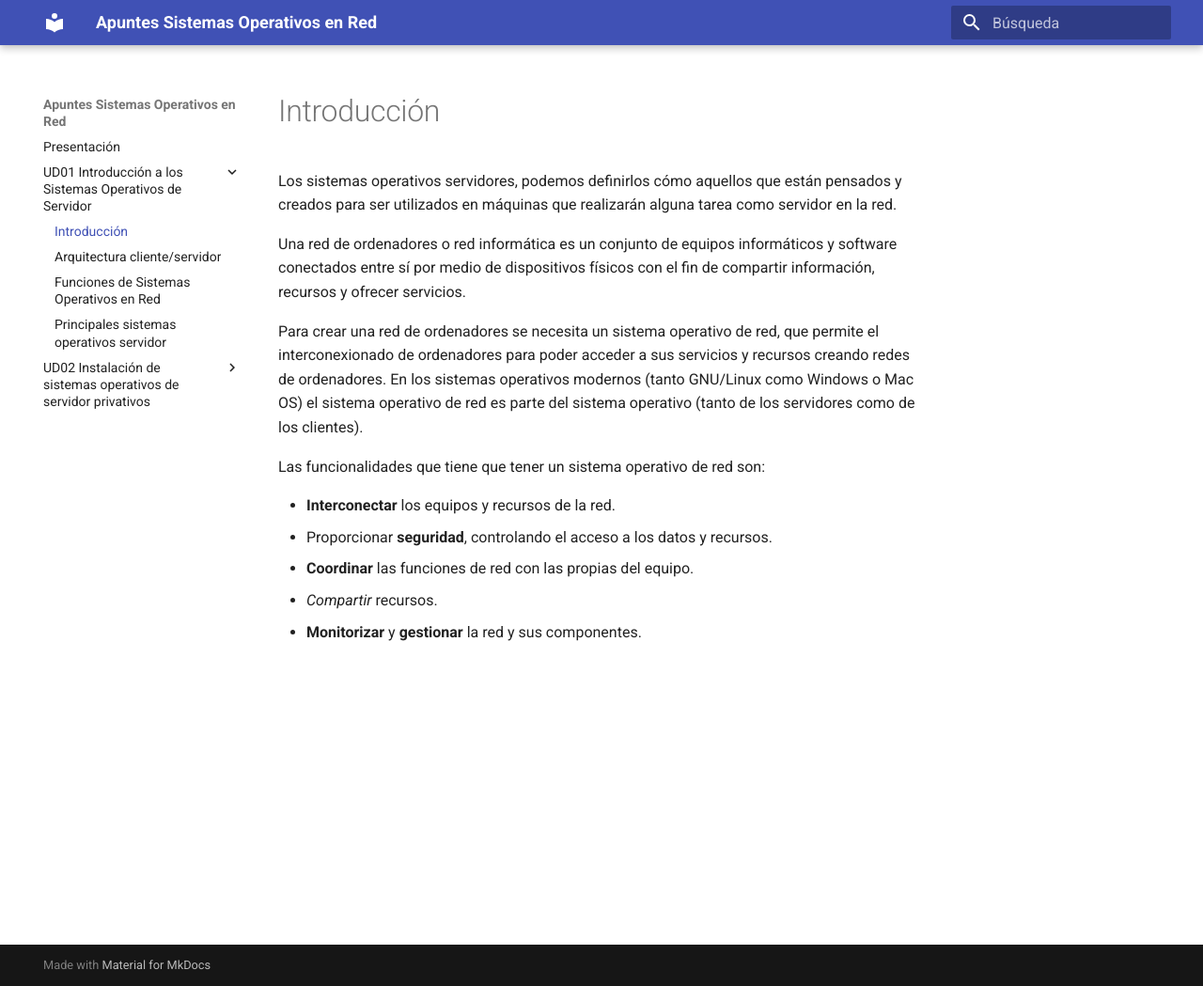
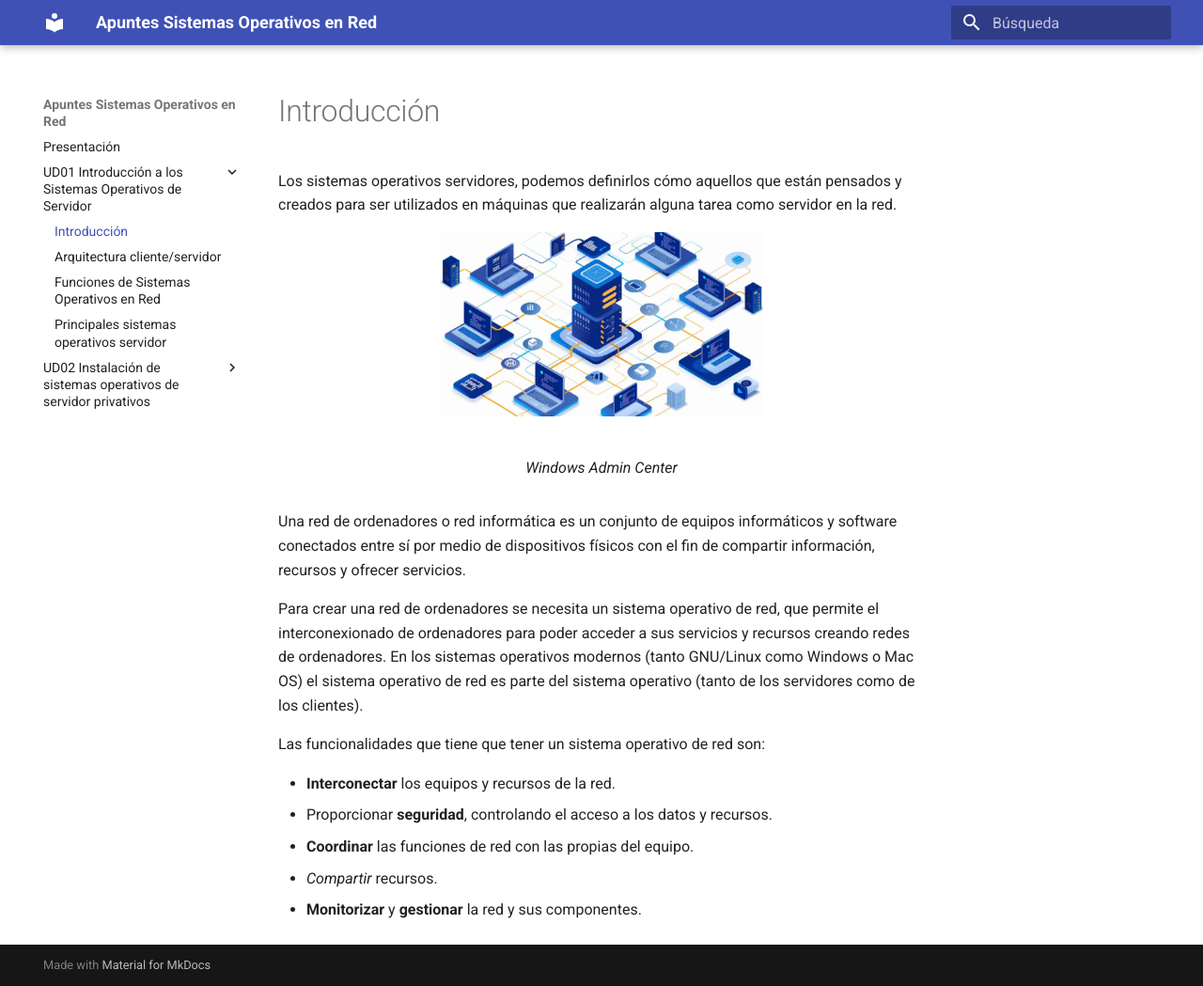
Before and after one commit to apuntes-sergio/sox, an MkDocs documentation site: the page built from docs/01_1_introducción.md, in a window 1280 px wide and 1049 px high. Shown: the whole window at 94% size. Built offline with MkDocs 1.6.1 and Material for MkDocs 9.7.7, drawn with Linux system fonts in a browser that asks for light colours.

Commit message:
Introducción

```diff
--- a/docs/01_1_introducción.md
+++ b/docs/01_1_introducción.md
@@ -4,6 +4,11 @@ description: Introducción a los Sistemas Operativos de Servidor
 ---
 
 Los sistemas operativos servidores, podemos definirlos cómo aquellos que están pensados y creados para ser utilizados en máquinas que realizarán alguna tarea como servidor en la red.
+
+<figure markdown="span" align="center">
+  ![Image title](./imgs/intro/WindowsAdminCenter.jpg){ width="50%"}
+  <figcaption>Windows Admin Center</figcaption>
+</figure>
 
 Una red de ordenadores o red informática es un conjunto de equipos informáticos y software conectados entre sí por medio de dispositivos físicos con el fin de compartir información, recursos y ofrecer servicios.
 
```
Also changed, not shown: docs/imgs/intro/WindowsAdminCenter.jpg (added).
